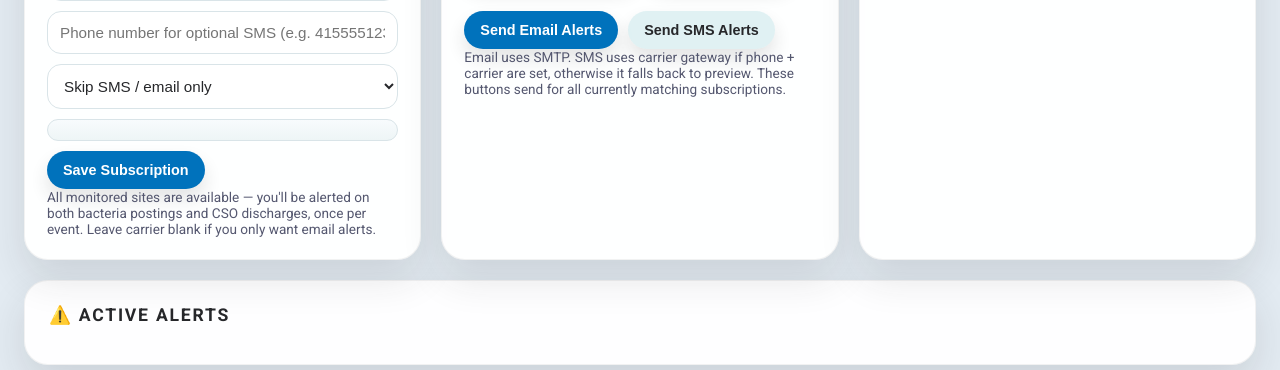
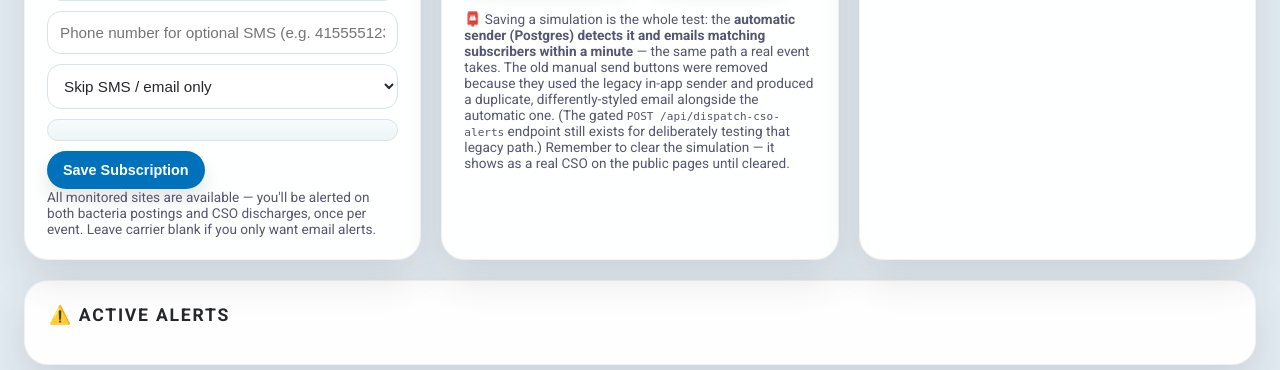
Before and after one commit to ciniper/BWTF_SF, a Flask app: template app/templates/alerts/dashboard.html in a window 1280 px wide. Shown: the part 760-1130 px from the top of the page. Run offline with Flask 3, Linux system fonts and the light colour scheme; the template is opened without the code that fills it, so the values that code supplies are empty; some libraries are stand-ins or nearby versions.

Commit message:
Remove the manual send buttons — they duplicated the automatic sender
Chase's simulation test produced two emails with different designs:
alert_log shows source=manual at 18:52:38 (the dashboard's Send Email
Alerts button, legacy in-app Python sender + its template) and
source=pg_live at 18:53:00 (the automatic Postgres sender's next
minute-tick, 004's template). Both senders worked as built — but since
the role reversal, clicking the button guarantees a duplicate.

Saving a simulation is now the whole test: the automatic sender picks
it up within a minute via the same path a real event takes. The
dashboard note explains this (and the clear-your-sim reminder). The
gated POST /api/dispatch-cso-alerts endpoint is kept for deliberately
exercising the legacy path; only the UI buttons and their dead JS are
removed.

Co-Authored-By: Claude Fable 5 <noreply@anthropic.com>

```diff
--- a/app/templates/alerts/dashboard.html
+++ b/app/templates/alerts/dashboard.html
@@ -825,11 +825,14 @@
                     </div>
                 </form>
                 <div class="helper-note">Currently simulated sites: {{ simulated_sites_html }}</div>
-                <div class="button-row" style="margin-top: 12px;">
-                    <button class="action-btn primary" type="button" onclick="dispatchSubscriptionAlerts('email')">Send Email Alerts</button>
-                    <button class="action-btn secondary" type="button" onclick="dispatchSubscriptionAlerts('sms')">Send SMS Alerts</button>
-                </div>
-                <div class="helper-note">Email uses SMTP. SMS uses carrier gateway if phone + carrier are set, otherwise it falls back to preview. These buttons send for all currently matching subscriptions.</div>
+                <div class="helper-note" style="margin-top: 12px;">📮 Saving a simulation is the whole test:
+                the <b>automatic sender (Postgres) detects it and emails matching subscribers within
+                a minute</b> — the same path a real event takes. The old manual send buttons were
+                removed because they used the legacy in-app sender and produced a duplicate,
+                differently-styled email alongside the automatic one. (The gated
+                <code>POST /api/dispatch-cso-alerts</code> endpoint still exists for deliberately
+                testing that legacy path.) Remember to clear the simulation — it shows as a real
+                CSO on the public pages until cleared.</div>
                 <div class="action-result" id="simulation-result"></div>
             </section>
 
@@ -942,22 +945,6 @@
             }
         }
 
-        async function dispatchSubscriptionAlerts(channel) {
-            try {
-                const data = await postJson('/api/dispatch-cso-alerts', { channel });
-                const summary = data.results.length
-                    ? data.results.map((result) => {
-                        const destination = channel === 'email'
-                            ? (result.email || 'no email')
-                            : (result.phone_number || result.email || 'no destination');
-                        return `${destination}: ${result.station_names.join(', ')} [${result.delivery}]`;
-                    }).join('\n')
-                    : `No matching subscriptions for current/simulated CSO sites on ${channel}.`;
-                setResult('simulation-result', summary);
-            } catch (error) {
-                setResult('simulation-result', error.message, true);
-            }
-        }
     </script>
 </body>
 </html>
```
